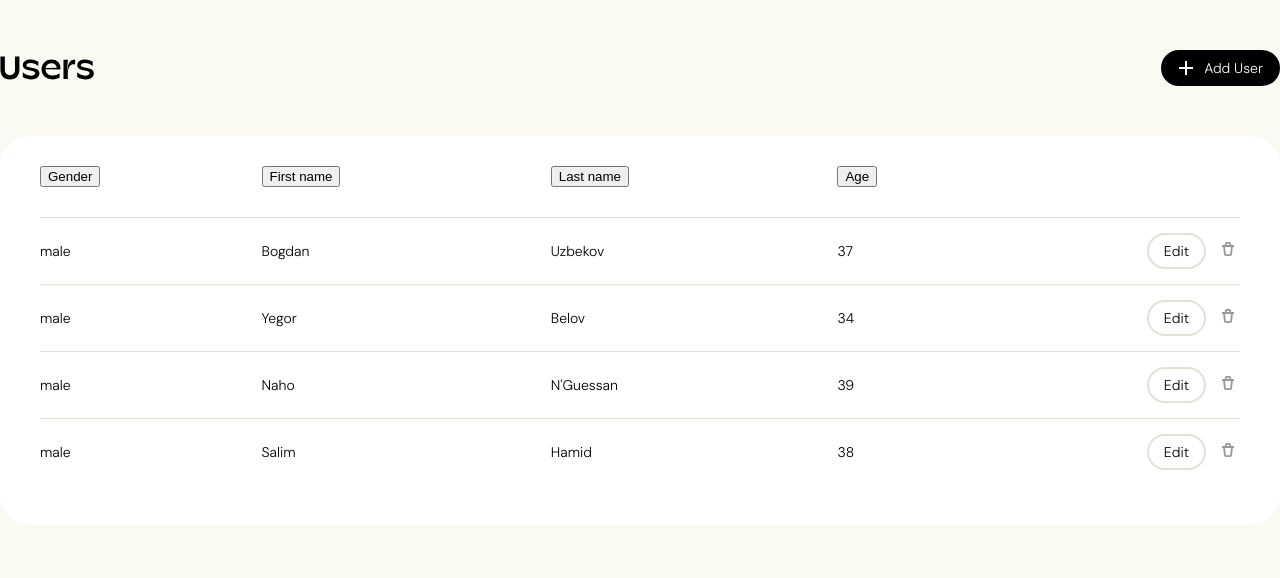
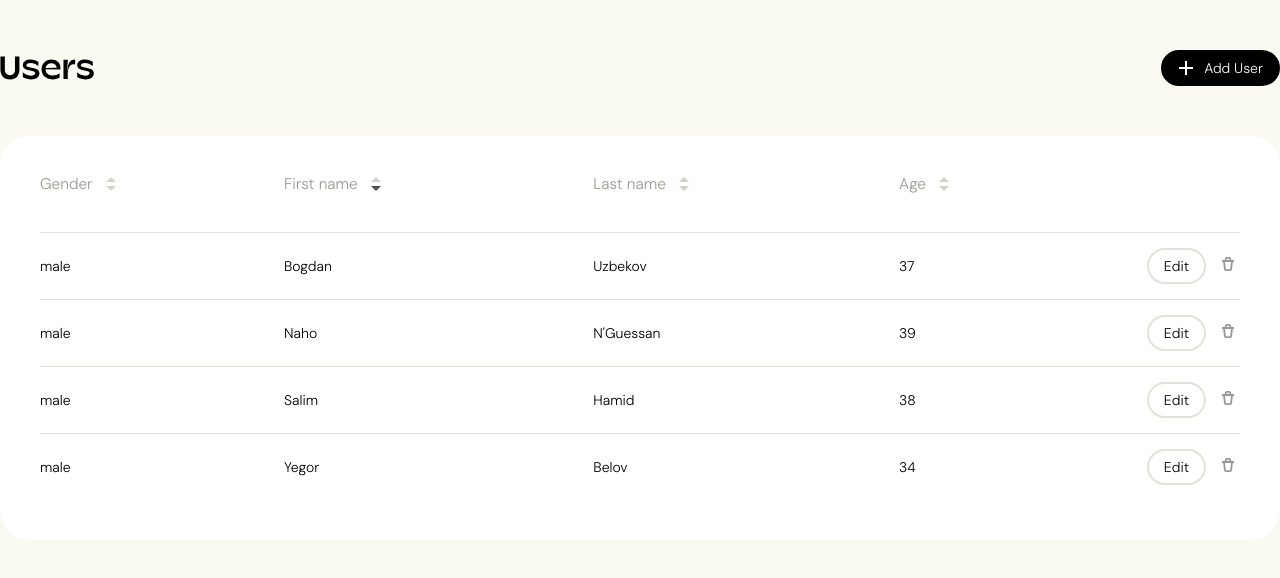
Before and after one commit to Maranaho/apron, a React (Vite) app: page / in a window 1280 px wide. Shown: the top 578 px of the page. Built offline with nearby package versions, Linux system fonts and the light colour scheme.

Commit message:
feat(web-1032: sorting done)

```diff
--- a/src/components/AppRoutes/AppRoutes.tsx
+++ b/src/components/AppRoutes/AppRoutes.tsx
@@ -5,19 +5,17 @@ import App from "../../App"
 const paths = [
     "/",
     "/add-user",
+    "/?sortKey=firstName",
     "/edit-user/:userid",
     "/delete-user/:userid",
 ]
 
-const AppRoutes: FC = () => {
-
-    return (
+const AppRoutes: FC = () => (
     <Router>
         <Routes>
             {paths.map(path => <Route key={path} path={path} element={<App />} />)}
         </Routes>
     </Router>
 )
-}
 
 export default AppRoutes
--- /dev/null
+++ b/src/components/NothingThere/NothingThere.module.scss
@@ -0,0 +1,8 @@
+.nothingThere {
+    display: flex;
+    flex-direction: column;
+    align-items: center;
+    gap: 20px;
+    width: 120px;
+    margin: 20px auto;
+}
--- /dev/null
+++ b/src/components/NothingThere/NothingThere.tsx
@@ -0,0 +1,15 @@
+import { FC } from "react"
+import AddUserBtn from '../AddUserBtn/AddUserBtn'
+import styles from "./NothingThere.module.scss"
+
+const NothingThere:FC = () => (
+    <tr>
+        <td colSpan={5}>
+            <div className={styles.nothingThere}>
+                <span>Nothing there...</span>
+                <AddUserBtn/>
+            </div>
+        </td>
+    </tr>
+)
+export default NothingThere
--- /dev/null
+++ b/src/components/SortBtn/SortBtn.module.scss
@@ -0,0 +1,15 @@
+@use '../../styles/tokens.scss' as *;
+.SortBtn{
+    display: flex;
+    gap: 10px;
+    align-items: center;
+    text-decoration: none;
+    span {
+        color: $sortTextColor;
+        text-decoration: none;
+        padding: 8px 0;
+        font-weight: 300;
+        font-size: 1.1em;
+    }
+
+}
--- a/src/components/SortBtn/SortBtn.tsx
+++ b/src/components/SortBtn/SortBtn.tsx
@@ -1,13 +1,31 @@
 import { FC } from 'react'
-import { SortButton } from '../../types/userTypes'
+import { SortButton } from "../../types/userTypes"
+import { Link } from 'react-router-dom'
+import toCamelCase from "../../utils/toCamelCase"
+import sortIcon from "../../assets/svg/chevron.svg"
+import sortIconActive from "../../assets/svg/chevron-dec.svg"
+import { useLocation } from 'react-router-dom'
+import styles from "./SortBtn.module.scss"
 
 interface SortKeyProps { sortKey: SortButton }
 
 const SortBtn:FC<SortKeyProps> = ({ sortKey }) => {
+    const location = useLocation()
+
+    // Get the current sortKey from URL query parameters
+    const queryParams = new URLSearchParams(location.search)
+    const urlSortKey = queryParams.get('sortKey') || 'firstName'
+    const camelCaseKey = toCamelCase(sortKey)
+    const isActive = urlSortKey === camelCaseKey
+
     return (
-        <button>
+        <Link
+            className={styles.SortBtn}
+            to={`/?sortKey=${camelCaseKey}`}
+        >
             <span>{sortKey}</span>
-        </button>
+            <img src={isActive? sortIconActive : sortIcon} alt={`sort by ${sortKey}`}/>
+        </Link>
     )
 }
 
--- a/src/components/Thead/Thead.tsx
+++ b/src/components/Thead/Thead.tsx
@@ -3,7 +3,10 @@ import { SortButton } from '../../types/userTypes'
 import SortBtn from "../SortBtn/SortBtn"
 import styles from "./Thead.module.scss"
 
-const Thead:FC = () => {
+interface TheadProps { currentSortKey: string }
+
+
+const Thead:FC<TheadProps> = () => {
     const sortBtns: SortButton[] = ["Gender", "First name", "Last name", "Age"]
     return (
         <thead className={styles.Thead}>
--- a/src/components/UserTable/UserTable.tsx
+++ b/src/components/UserTable/UserTable.tsx
@@ -1,14 +1,19 @@
-import { FC } from 'react'
+import { FC, useEffect } from 'react'
 import { useQuery } from '@tanstack/react-query'
 import { fetchUsers } from '../../api/userApi'
 import { User } from '../../types/userTypes'
 import UserRow from "../UserRow/UserRow"
+import NothingThere from "../NothingThere/NothingThere"
 import Thead from "../Thead/Thead"
+import { useLocation } from 'react-router-dom'
 import styles from "./UserTable.module.scss"
 
+const UserTable: FC = () => {
+    const location = useLocation()
 
-
-const UserTable: FC = () => {
+    // Get the current sortKey from URL query parameters
+    const queryParams = new URLSearchParams(location.search)
+    const sortKey = queryParams.get('sortKey') || 'firstName'
 
     // Fetching users using React Query
     const { data: users, error, isLoading } = useQuery<User[], Error>({
@@ -16,23 +21,31 @@ const UserTable: FC = () => {
         queryFn: fetchUsers,
     })
 
+
+    // Sorting function
+    const sortedUsers = [...(users || [])].sort((a, b) => {
+        const key = sortKey as keyof User
+        if (a[key] < b[key]) return -1
+        if (a[key] > b[key]) return 1
+        return 0
+    })
+
+    useEffect(() => {
+        console.log(`Current sort key: ${sortKey}`)
+    }, [sortKey])
+
     if (error) return <div>Error fetching users: {error.message}</div>
     if (isLoading || !users) return <div>Loading...</div>
 
     return (
         <section className={styles.UserTableCtn}>
-            <table
-                className={styles.UserTable}
-                cellSpacing={0}
-                cellPadding={0}
-                >
-                <Thead/>
+            <table className={styles.UserTable} cellSpacing={0} cellPadding={0}>
+                <Thead currentSortKey={sortKey} />
                 <tbody>
-                    {users.length > 0 ? (
-                        users.map(user => <UserRow key={user.id} user={user}/>)
-                    ):(
-                        <tr><td colSpan={5}>No users add users</td></tr>
-                    )}
+                    {sortedUsers.length > 0 ? (
+                        sortedUsers.map(user => <UserRow key={user.id} user={user} />)
+                    ) : <NothingThere />
+                    }
                 </tbody>
             </table>
         </section>
--- a/src/styles/tokens.scss
+++ b/src/styles/tokens.scss
@@ -48,3 +48,6 @@ $inputOutline: 1px solid $focusColor;
 $inputBorderFocus: 2px solid $focusColor;
 $inputErrorOutline: 1px solid $colorNegative;
 $inputBorderError: 2px solid $colorNegative;
+
+//Sort
+$sortTextColor: #9b9991;
--- /dev/null
+++ b/src/utils/toCamelCase.ts
@@ -0,0 +1,9 @@
+// Function to convert to camelCase
+const toCamelCase = (str: string): string => {
+    return str
+        .replace(/\s(.)/g, (match) => match.toUpperCase()) // Capitalizes first letter after space
+        .replace(/\s/g, '') // Removes spaces
+        .replace(/^(.)/, (match) => match.toLowerCase()); // Ensures the first character is lowercase
+}
+
+export default toCamelCase
```
Lines whose indentation alone changed are shown as unchanged.
